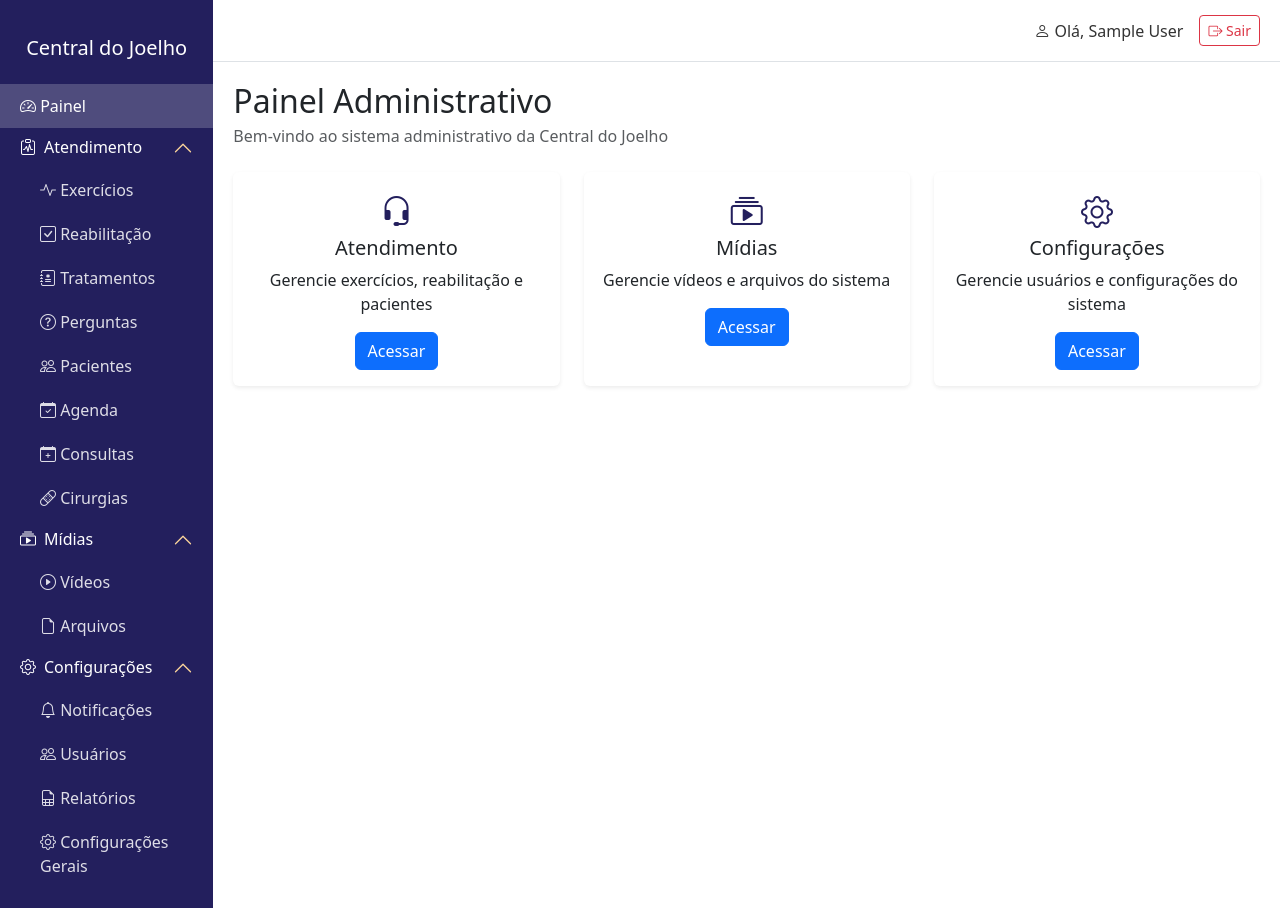
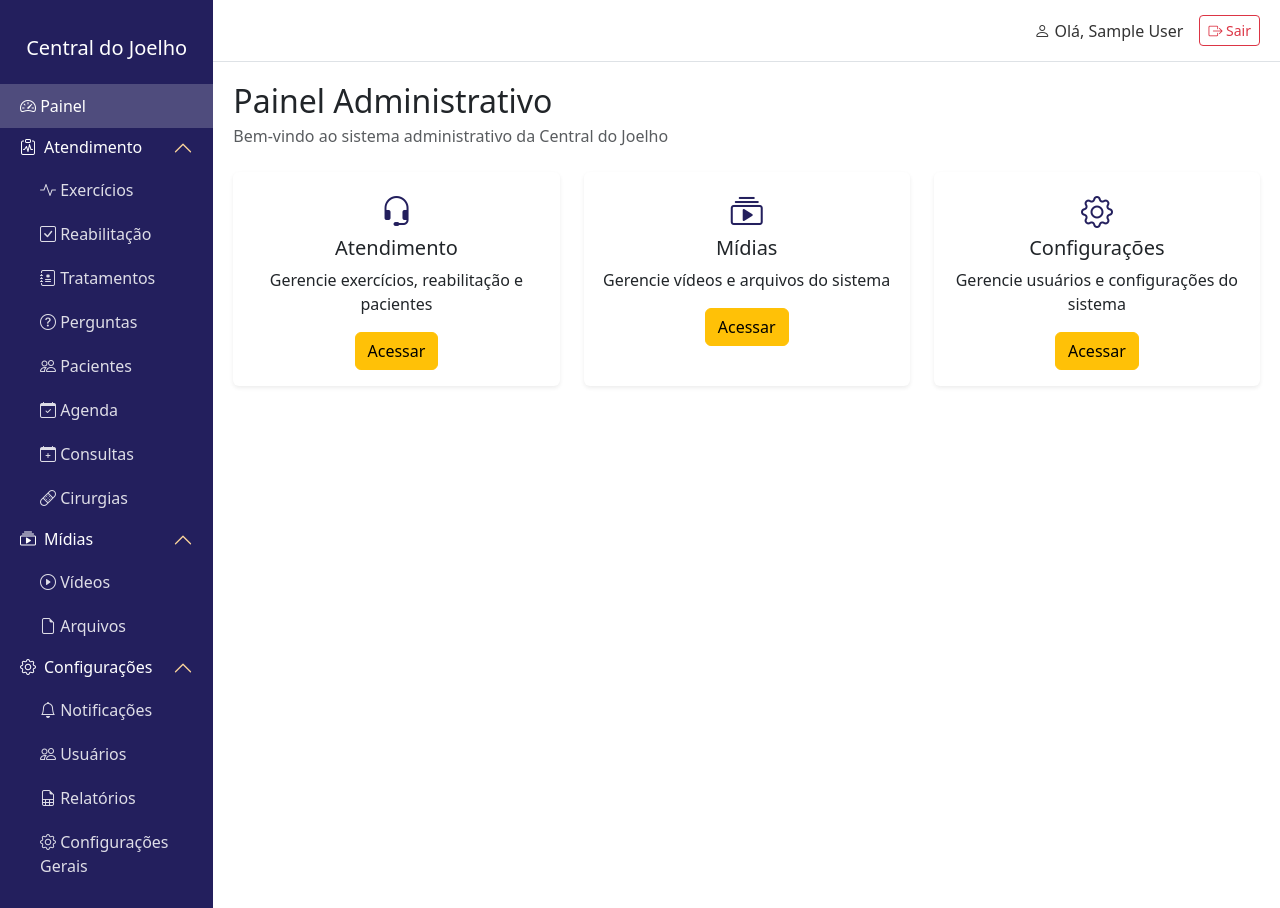
Before and after one commit to dirceuvaz/centraldojoelho, a PHP site: template pages/admin/painel.php in a window 1280 px wide. Run offline with PHP 8.4, Linux system fonts and the light colour scheme; the template is opened without the code that fills it, so the values that code supplies are empty; the visitor is signed in with stand-in values (Sample User, id 1); some libraries are stand-ins or nearby versions.

Commit message:
padronizacao pg painel administrador e usuarios

```diff
--- a/pages/admin/painel.php
+++ b/pages/admin/painel.php
@@ -288,7 +288,7 @@ $pdo = getConnection();
                                     <i class="bi bi-headset icon-large"></i>
                                     <h5 class="card-title">Atendimento</h5>
                                     <p class="card-text">Gerencie exercícios, reabilitação e pacientes</p>
-                                    <a href="index.php?page=admin/pacientes" class="btn btn-primary">Acessar</a>
+                                    <a href="index.php?page=admin/pacientes" class="btn btn-warning">Acessar</a>
                                 </div>
                             </div>
                         </div>
@@ -300,7 +300,7 @@ $pdo = getConnection();
                                     <i class="bi bi-collection-play icon-large"></i>
                                     <h5 class="card-title">Mídias</h5>
                                     <p class="card-text">Gerencie vídeos e arquivos do sistema</p>
-                                    <a href="index.php?page=admin/videos" class="btn btn-primary">Acessar</a>
+                                    <a href="index.php?page=admin/videos" class="btn btn-warning">Acessar</a>
                                 </div>
                             </div>
                         </div>
@@ -312,7 +312,7 @@ $pdo = getConnection();
                                     <i class="bi bi-gear icon-large"></i>
                                     <h5 class="card-title">Configurações</h5>
                                     <p class="card-text">Gerencie usuários e configurações do sistema</p>
-                                    <a href="index.php?page=admin/usuarios" class="btn btn-primary">Acessar</a>
+                                    <a href="index.php?page=admin/usuarios" class="btn btn-warning">Acessar</a>
                                 </div>
                             </div>
                         </div>
```
